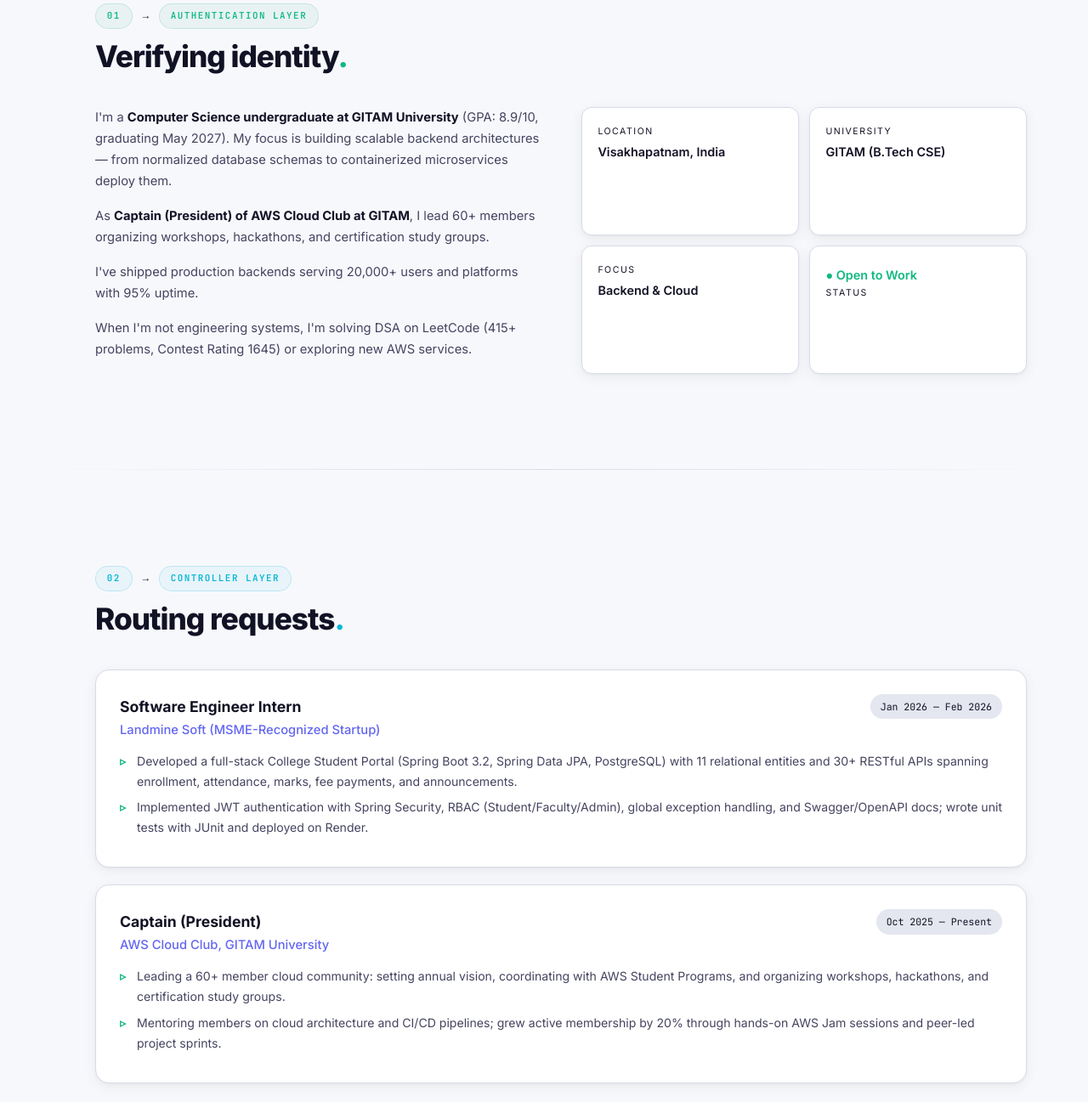
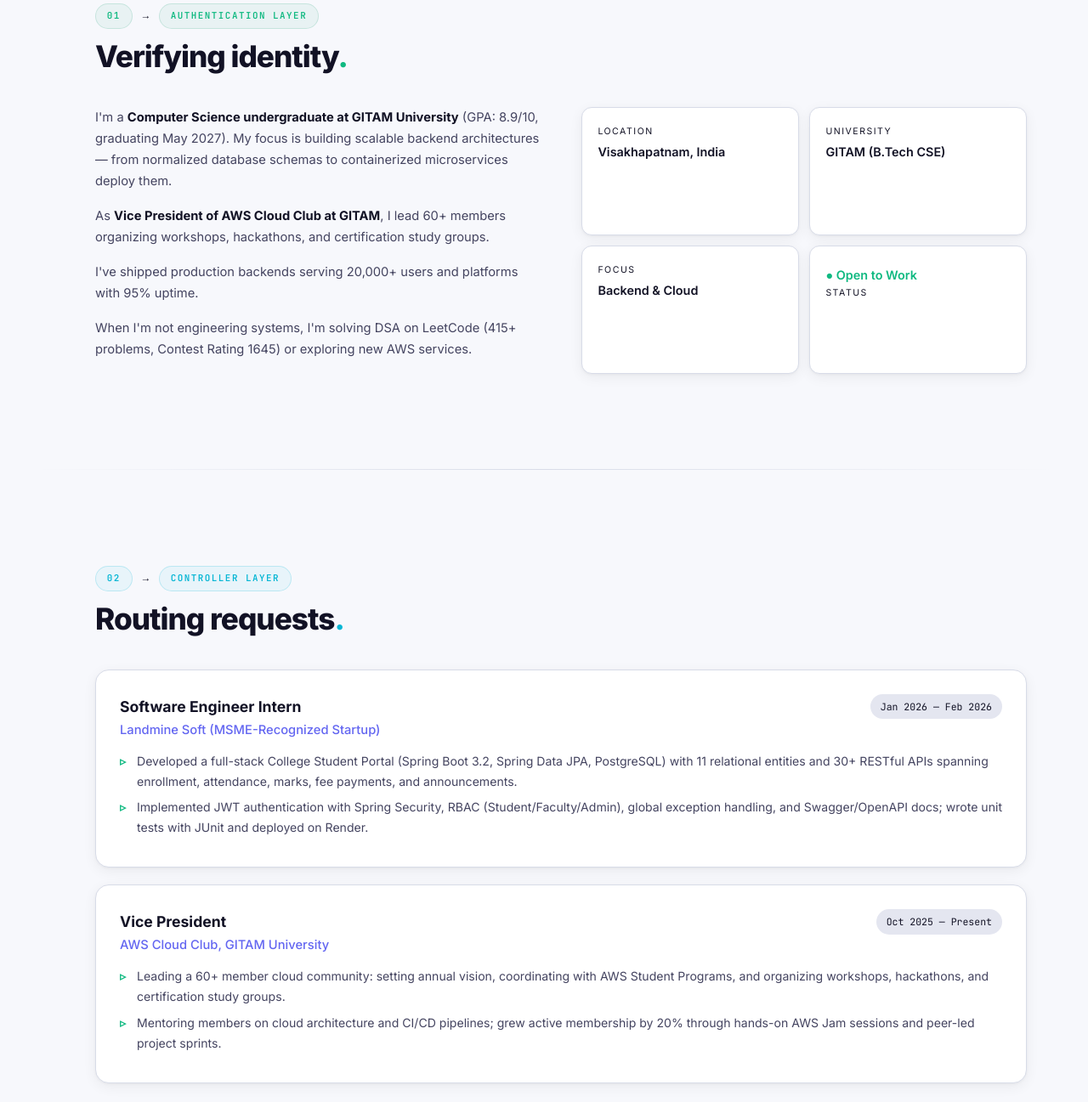
Before and after one commit to pranaypanakanti/portfolio, a plain HTML site: page index.html in a window 1280 px wide. Shown: the part 911-2208 px from the top of the page at 85% size. Drawn offline with Linux system fonts and the light colour scheme.

Commit message:
Updated index.html

```diff
--- a/index.html
+++ b/index.html
@@ -600,7 +600,7 @@ footer .built{
     <div class="about-grid">
         <div class="about-text reveal">
             <p>I'm a <strong>Computer Science undergraduate at GITAM University</strong> (GPA: 8.9/10, graduating May 2027). My focus is building scalable backend architectures — from normalized database schemas to containerized microservices deploy them.</p>
-            <p>As <strong>Captain (President) of AWS Cloud Club at GITAM</strong>, I lead 60+ members organizing workshops, hackathons, and certification study groups.</p>
+            <p>As <strong>Vice President of AWS Cloud Club at GITAM</strong>, I lead 60+ members organizing workshops, hackathons, and certification study groups.</p>
 <p>I've shipped production backends serving 20,000+ users and platforms with 95% uptime.</p>
             <p>When I'm not engineering systems, I'm solving DSA on LeetCode (415+ problems, Contest Rating 1645) or exploring new AWS services.</p>
         </div>
@@ -631,7 +631,7 @@ footer .built{
     </div>
     <div class="exp-item reveal-scale">
         <div class="exp-header">
-            <div><div class="exp-role">Captain (President)</div><div class="exp-company">AWS Cloud Club, GITAM University</div></div>
+            <div><div class="exp-role">Vice President</div><div class="exp-company">AWS Cloud Club, GITAM University</div></div>
             <span class="exp-date">Oct 2025 — Present</span>
         </div>
         <ul>
```
